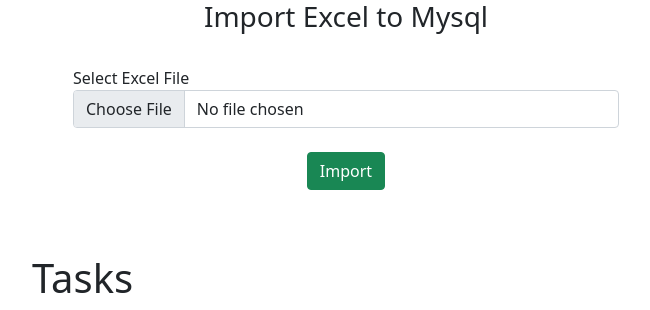
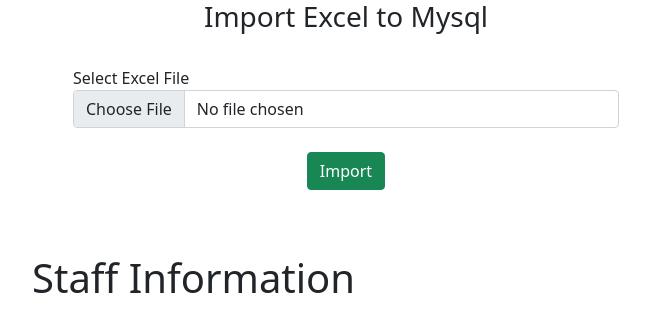
Before and after one commit to Theodorkkbs/Codeigniter-Sample-modules, a CodeIgniter app: page /ci/index.php/import/index in a window 1280 px wide. Shown: the top 310 px of the page, without its empty margins (294-944 px from the left). Run offline with CodeIgniter, Linux system fonts and the light colour scheme; data that the repository does not hold is empty; some libraries are stand-ins or nearby versions.

Commit message:
[3] bugfix

```diff
--- a/application/views/excel_file_upload.php
+++ b/application/views/excel_file_upload.php
@@ -76,7 +76,7 @@
    </div>
    <div class="row justify-content-center">
    	<div class="col-md-6 ">
-  <h1>Tasks</h1>
+  <h1>Staff Information</h1>
 <table class="table table-striped">
 	<thead class="thead-dark">
 		<tr>
```
